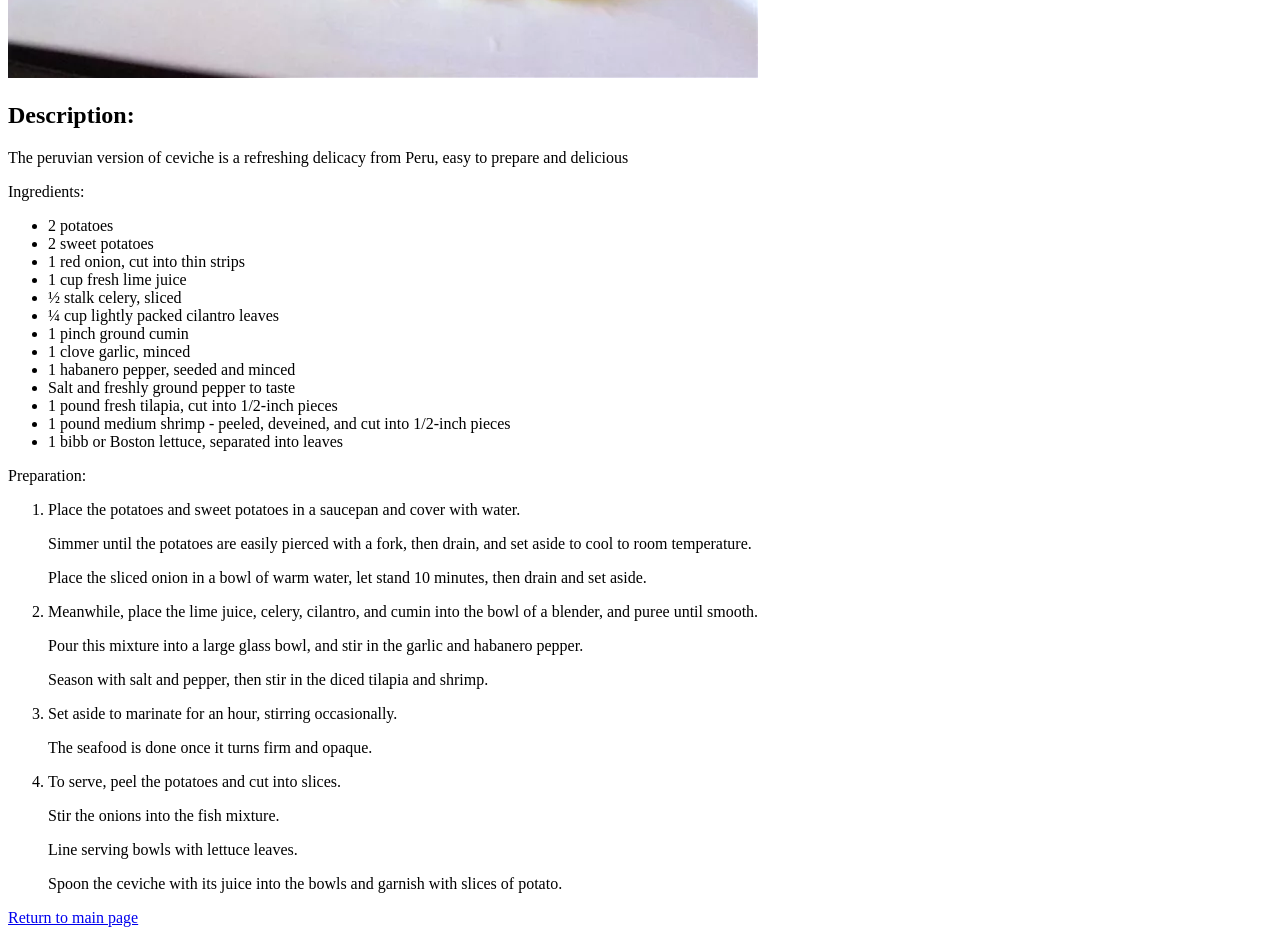
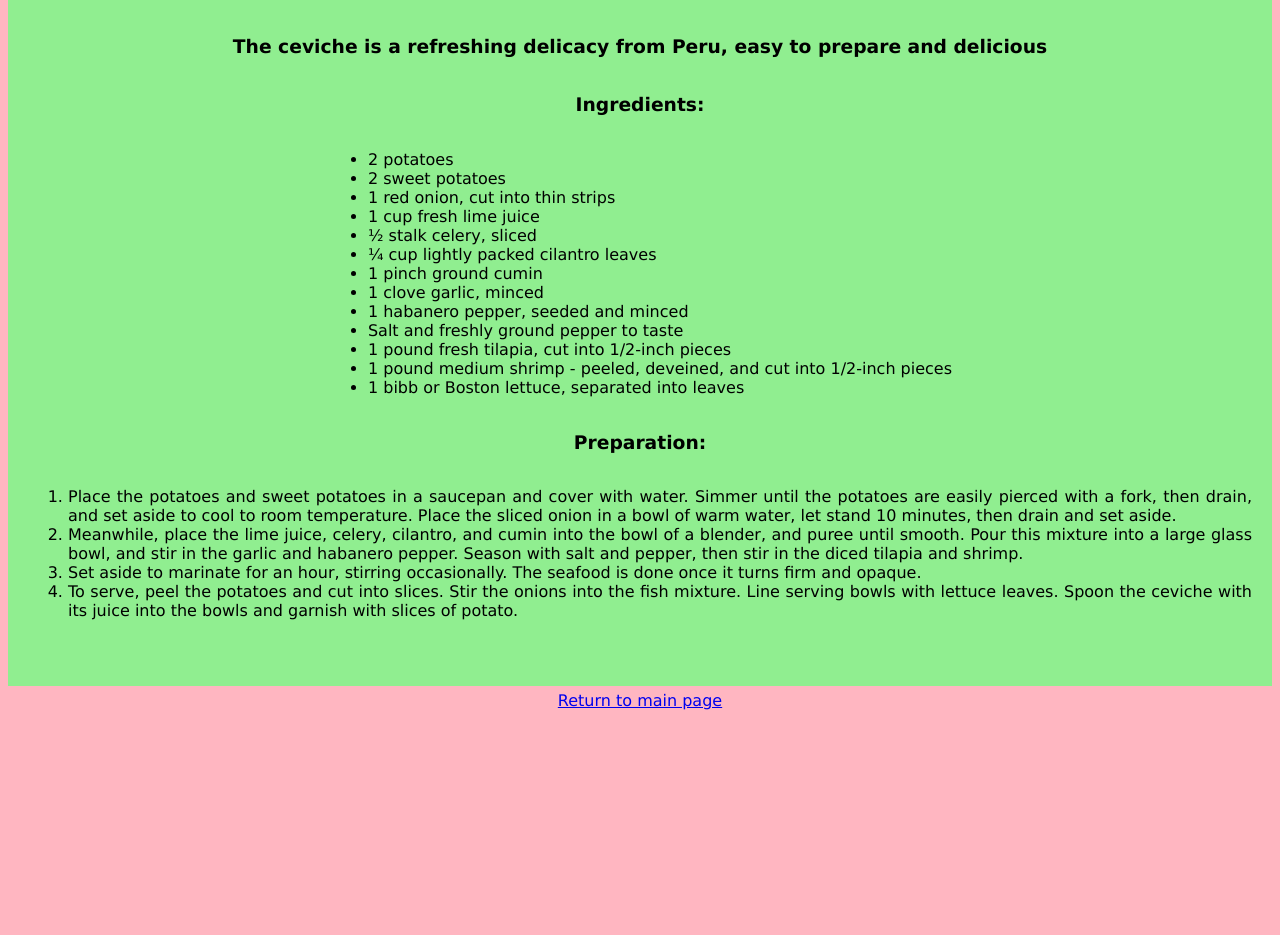
Before and after one commit to velasquesmiguel/odin-recipes, a plain HTML site: page recipes/ceviche.html in a window 1280 px wide. Shown: the part 565-1500 px from the top of the page. After the commit the page ends 1288 px from the top, so only its background shows below. Drawn offline with Linux system fonts and the light colour scheme.

Commit message:
Updated README.md, Added simple css stylings to the main and recipe pages

```diff
--- a/recipes/ceviche.html
+++ b/recipes/ceviche.html
@@ -3,14 +3,17 @@
   <head>
     <meta charset="UTF-8">
     <title>Ceviche</title>
+    <link rel="stylesheet" href="../styles.css" />
   </head>
 
   <body>
     <h1>Ceviche Peruano</h1>
+    <div class="main">
       <img src="../images/ceviche.webp" alt="A photo of the Peruvian style dish of Ceviche">
       <h2>Description:</h2>
-    <p>The peruvian version of ceviche is a refreshing delicacy from Peru, easy to prepare and delicious</p>
-    <p>Ingredients:</p>
+      <h3>The ceviche is a refreshing delicacy from Peru, easy to prepare and delicious</h3>
+      <h3>Ingredients:</h3>
+      <div class="unordered-list">
         <ul>
           <li>2 potatoes</li>
           <li>2 sweet potatoes</li>
@@ -26,25 +29,29 @@
           <li>1 pound medium shrimp - peeled, deveined, and cut into 1/2-inch pieces</li>
           <li>1 bibb or Boston lettuce, separated into leaves</li>
         </ul>
-    <p>Preparation:</p>
+      </div>
+      <h3>Preparation:</h3>
+      <div class="ordered-list">
         <ol>
-      <li><p>Place the potatoes and sweet potatoes in a saucepan and cover with water.</p>
-          <p>Simmer until the potatoes are easily pierced with a fork, then drain, and set aside to cool to room temperature.</p>
-          <p>Place the sliced onion in a bowl of warm water, let stand 10 minutes, then drain and set aside.</p>
+          <li>Place the potatoes and sweet potatoes in a saucepan and cover with water.
+              Simmer until the potatoes are easily pierced with a fork, then drain, and set aside to cool to room temperature.
+              Place the sliced onion in a bowl of warm water, let stand 10 minutes, then drain and set aside.
           </li>
-      <li><p>Meanwhile, place the lime juice, celery, cilantro, and cumin into the bowl of a blender, and puree until smooth.</p>
-          <p>Pour this mixture into a large glass bowl, and stir in the garlic and habanero pepper.</p>
-          <p>Season with salt and pepper, then stir in the diced tilapia and shrimp.</p>
+          <li>Meanwhile, place the lime juice, celery, cilantro, and cumin into the bowl of a blender, and puree until smooth.
+              Pour this mixture into a large glass bowl, and stir in the garlic and habanero pepper.
+              Season with salt and pepper, then stir in the diced tilapia and shrimp.
           </li>
-      <li><p>Set aside to marinate for an hour, stirring occasionally.</p>
-          <p>The seafood is done once it turns firm and opaque.</p>
+          <li>Set aside to marinate for an hour, stirring occasionally.
+              The seafood is done once it turns firm and opaque.
           </li>
-      <li><p>To serve, peel the potatoes and cut into slices.</p>
-          <p>Stir the onions into the fish mixture.</p>
-          <p>Line serving bowls with lettuce leaves.</p>
-          <p>Spoon the ceviche with its juice into the bowls and garnish with slices of potato.</p>
+          <li>To serve, peel the potatoes and cut into slices.
+              Stir the onions into the fish mixture.
+              Line serving bowls with lettuce leaves.
+              Spoon the ceviche with its juice into the bowls and garnish with slices of potato.
           </li>
         </ol>
+      </div>
+    </div>
     <a href="../index.html">Return to main page</a>
   </body>
 </html>
--- /dev/null
+++ b/styles.css
@@ -0,0 +1,50 @@
+body{
+    text-align: center;
+    background-color: lightpink;
+    color: black;
+    font-family: Verdana, Georgia, 'Times New Roman', Times, serif;
+    display: flex;
+    align-items: center;
+    flex-direction: column;
+}
+.main{
+    background-color: lightgreen;
+    padding-top: 50px;
+    padding-bottom: 50px;
+    padding-left: 20px;
+    padding-right: 20px;
+    display: flex;
+    align-items: center;
+    flex-direction: column;
+}
+img{
+    width: 500px;
+    height:auto;
+}
+#ghibli{
+    width: 1000px;
+    height: auto;
+}
+.text{
+    display:flex;
+    align-items: center;
+    flex-direction: column;
+    padding-top: 30px;
+}
+a{
+    padding-top:5px;
+    padding-bottom: 5px;
+}
+.unordered-list{
+    display: flex;
+    align-items: center;
+    flex-direction: column;
+}
+.ordered-list{
+    display: flex;
+    align-items: center;
+    flex-direction: column;
+}
+li{
+    text-align: justify;
+}
```
Also changed, not shown: index.html (+9 -4 lines), recipes/mule.html (+12 -5 lines), recipes/picanha.html (+18 -11 lines), 1 other file. Lines whose indentation alone changed are shown as unchanged.
